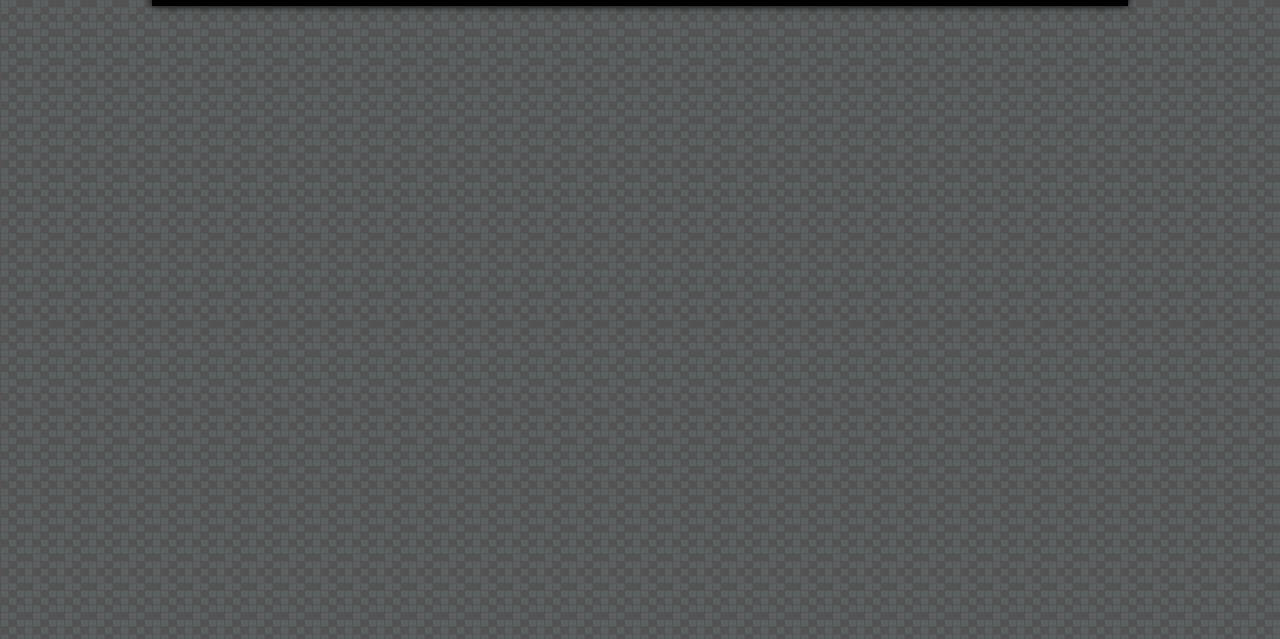
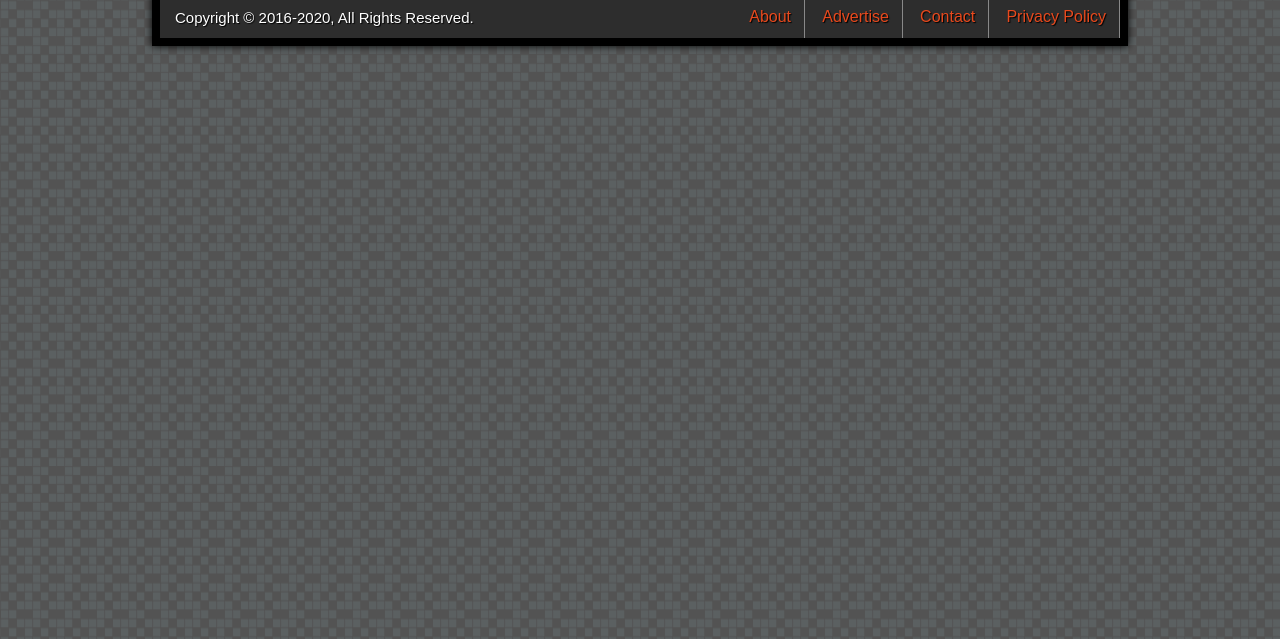
Before and after one commit to bloggrammer/Edu-Ansa, a plain HTML site: page public_html/index.html in a window 1280 px wide. Shown: the part 161-800 px from the top of the page. Drawn offline with nearby package versions, Linux system fonts and the light colour scheme; files that its build step writes are made by us from their sources.

Commit message:
added footer

```diff
--- a/public_html/include/footer.html
+++ b/public_html/include/footer.html
@@ -0,0 +1,11 @@
+<footer class="f-wrapper">
+  <p>Copyright &copy; 2016-2020, All Rights Reserved.</p>
+  <nav class="header-wrapper footer-nav">
+    <ul class="menu-items">
+      <li><a href="index.html">About</a></li>
+      <li><a href="blog.html">Advertise</a></li>
+      <li><a href="blog.html">Contact</a></li>
+      <li><a href="about.html">Privacy Policy</a></li>
+    </ul>
+  </nav>
+</footer>
--- a/public_html/sass/_footer.scss
+++ b/public_html/sass/_footer.scss
@@ -0,0 +1,24 @@
+footer {
+  line-height: 1.5;
+  color: $white-color;
+  text-shadow: 1px 1px 1px $primary-color;
+  box-sizing: inherit;
+  min-height: 10px;
+  background-color: $light-black;
+
+  .footer-nav .menu-items li a {
+    border-right: $gray-color 1px solid;
+    font-size: 16px;
+    padding: 0 13px;
+    &:hover {
+      color: $secondary-color !important;
+    }
+  }
+
+  p {
+    flex: 1;
+    height: 2.5em;
+    line-height: 2.5em;
+    margin: auto 1em;
+  }
+}
--- a/public_html/sass/_global-config.scss
+++ b/public_html/sass/_global-config.scss
@@ -52,6 +52,11 @@ a {
   display: flex;
   flex-wrap: wrap;
   box-sizing: border-box;
+}
+.menu-items li {
+  display: inline-flex;
+  height: 2.7em;
+  line-height: 2.5em;
 }
 
 .styled-lst {
--- a/public_html/sass/_header.scss
+++ b/public_html/sass/_header.scss
@@ -30,12 +30,7 @@ header {
     border-bottom: $secondary-color 3px solid;
     background-color: $primary-color;
 
-    .menu-items li {
-      display: inline-flex;
-      height: 2.7em;
-      line-height: 2.5em;
-
-      a {
+    .menu-items li a {
       text-transform: uppercase;
       font-size: 16px;
       padding: 0 13px;
@@ -49,7 +44,6 @@ header {
         transition: 0.5s;
         color: $white-color;
         text-decoration: none !important;
-        }
       }
     }
 
```
Also changed, not shown: public_html/css/main.css. Lines whose indentation alone changed are shown as unchanged.
